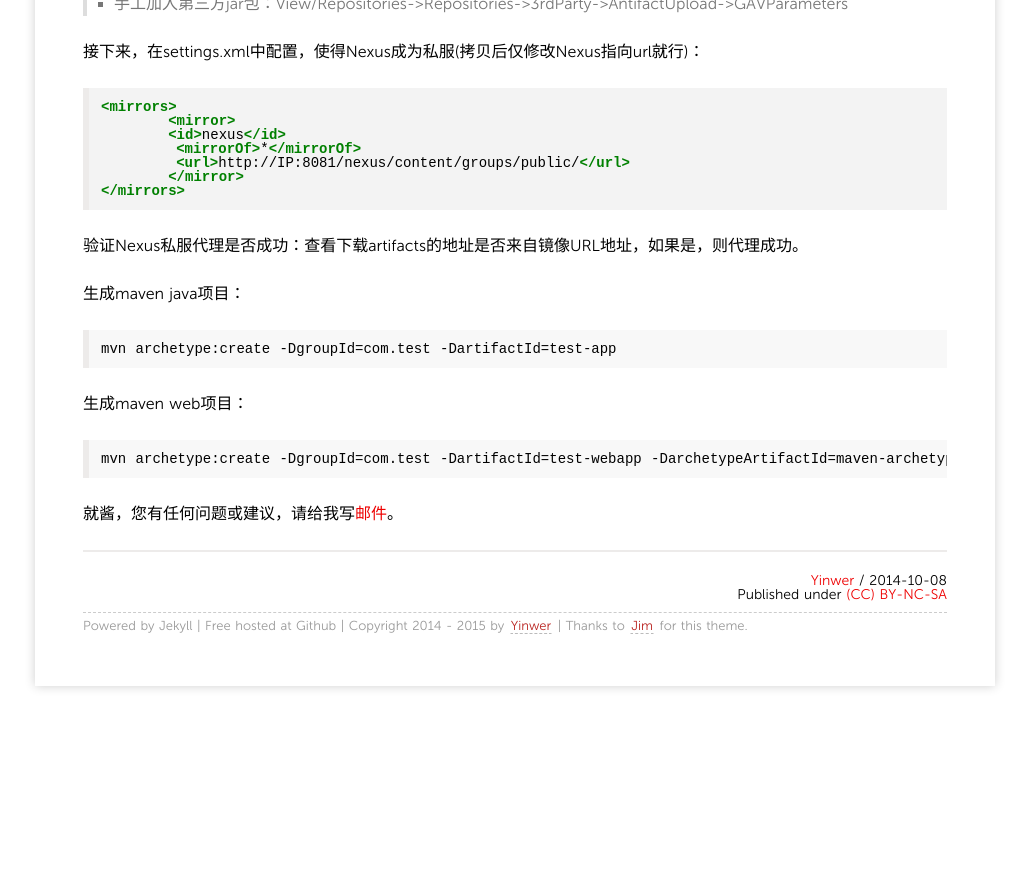
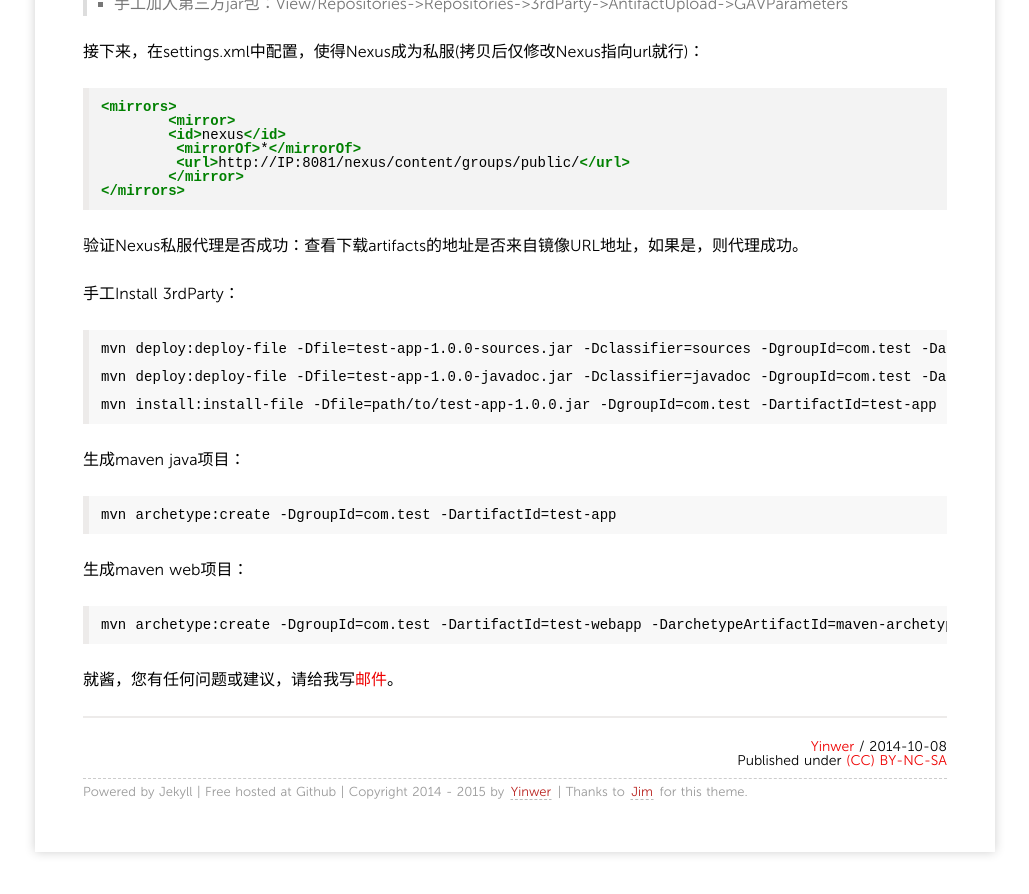
Before and after one commit to yinwer81/yinwer81.github.com, a Jekyll site: the page built from _posts/201410/2014-10-08-setup-internal-maven-repository-using-nexus.md, in a window 1280 px wide and 900 px high, scrolled down 1316 px. Shown: the top 894 px of the window, without its empty margins (125-1154 px from the left). Built offline with Jekyll 4.4.1, drawn with Linux system fonts in a browser that asks for light colours; nearby versions of some CDN libraries; Markdown is read by kramdown in place of the engine named in the settings; comment, search, counter and statistics services are not loaded; before the commit the page ends 2050 px from its top, so only the background shows below that.

Commit message:
refresh setup-internal-maven-repository-using-nexus

```diff
--- a/_posts/201410/2014-10-08-setup-internal-maven-repository-using-nexus.md
+++ b/_posts/201410/2014-10-08-setup-internal-maven-repository-using-nexus.md
@@ -60,6 +60,15 @@ Nexus的一些操作：
 
 验证Nexus私服代理是否成功：查看下载artifacts的地址是否来自镜像URL地址，如果是，则代理成功。
 
+手工Install 3rdParty：
+
+	mvn deploy:deploy-file -Dfile=test-app-1.0.0-sources.jar -Dclassifier=sources -DgroupId=com.test -DartifactId=test-app -Dversion=1.0.0 -Dpackaging=jar -Durl=http://IP:8081/nexus/content/repositories/thirdparty/
+
+	mvn deploy:deploy-file -Dfile=test-app-1.0.0-javadoc.jar -Dclassifier=javadoc -DgroupId=com.test -DartifactId=test-app -Dversion=1.0.0 -Dpackaging=jar -Durl=http://IP:8081/nexus/content/repositories/thirdparty/
+
+	mvn install:install-file -Dfile=path/to/test-app-1.0.0.jar -DgroupId=com.test -DartifactId=test-app -Dversion=1.0.0 -Dpackaging=jar
+
+
 生成maven java项目：
 
 	mvn archetype:create -DgroupId=com.test -DartifactId=test-app
```
